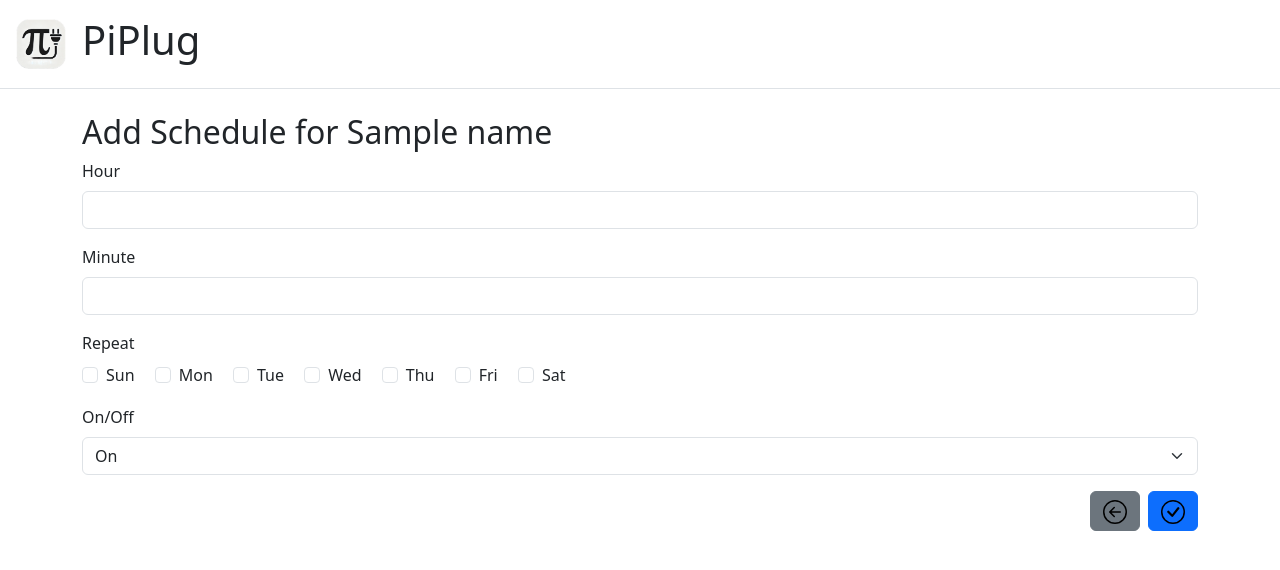
After one commit to ViniciusCorrea/piplug, a Flask app: template templates/add_schedule.html in a window 1280 px wide. The commit adds this page. Shown: the top 570 px of the page. Run offline with Flask 3, Linux system fonts and the light colour scheme; the template is opened without the code that fills it: most values are stand-ins (such as "Sample title", 1, 10 or a date in 2020); some libraries are stand-ins or nearby versions.

Commit message:
Add files via upload

```diff
--- /dev/null
+++ b/templates/add_schedule.html
@@ -0,0 +1,64 @@
+{% extends "layout.html" %}
+
+{% block title %}Add Schedule for {{ name }}{% endblock %}
+
+{% block content %}
+<h2>Add Schedule for {{ name }}</h2>
+
+<form method="POST" action="{{ url_for('add_schedule', plugID=plugID) }}">
+    <div class="mb-3">
+        <label for="shour" class="form-label">Hour</label>
+        <input type="number" class="form-control" id="shour" name="shour" min="0" max="23" required>
+    </div>
+    <div class="mb-3">
+        <label for="sminute" class="form-label">Minute</label>
+        <input type="number" class="form-control" id="sminute" name="sminute" min="0" max="59" required>
+    </div>
+    <div class="mb-3">
+        <label class="form-label">Repeat</label><br>
+        <div class="form-check form-check-inline">
+            <input class="form-check-input" type="checkbox" id="Sun" name="srepeat" value="Sun">
+            <label class="form-check-label" for="Sun">Sun</label>
+        </div>
+        <div class="form-check form-check-inline">
+            <input class="form-check-input" type="checkbox" id="Mon" name="srepeat" value="Mon">
+            <label class="form-check-label" for="Mon">Mon</label>
+        </div>
+        <div class="form-check form-check-inline">
+            <input class="form-check-input" type="checkbox" id="Tue" name="srepeat" value="Tue">
+            <label class="form-check-label" for="Tue">Tue</label>
+        </div>
+        <div class="form-check form-check-inline">
+            <input class="form-check-input" type="checkbox" id="Wed" name="srepeat" value="Wed">
+            <label class="form-check-label" for="Wed">Wed</label>
+        </div>
+        <div class="form-check form-check-inline">
+            <input class="form-check-input" type="checkbox" id="Thu" name="srepeat" value="Thu">
+            <label class="form-check-label" for="Thu">Thu</label>
+        </div>
+        <div class="form-check form-check-inline">
+            <input class="form-check-input" type="checkbox" id="Fri" name="srepeat" value="Fri">
+            <label class="form-check-label" for="Fri">Fri</label>
+        </div>
+        <div class="form-check form-check-inline">
+            <input class="form-check-input" type="checkbox" id="Sat" name="srepeat" value="Sat">
+            <label class="form-check-label" for="Sat">Sat</label>
+        </div>
+    </div>
+    <div class="mb-3">
+        <label for="snewStatus" class="form-label">On/Off</label>
+        <select class="form-select" id="snewStatus" name="snewStatus" required>
+            <option value="On">On</option>
+            <option value="Off">Off</option>
+        </select>
+    </div>
+    <div class="d-flex justify-content-end">
+        <a href="{{ url_for('schedules', plugID=plugID) }}" class="btn btn-secondary me-2">
+            <img src="{{ url_for('static', filename='icons/arrow-left-circle.svg') }}" width="24" height="24" alt="Return">
+        </a>
+        <button type="submit" class="btn btn-primary">
+            <img src="{{ url_for('static', filename='icons/check-circle.svg') }}" width="24" height="24" alt="Save">
+        </button>
+    </div>
+</form>
+{% endblock %}
--- a/templates/device.html
+++ b/templates/device.html
@@ -63,7 +63,6 @@
         <div class="modal-content">
             <div class="modal-header">
                 <h5 class="modal-title" id="editNameModalLabel">Edit Name</h5>
-                <button type="button" class="btn-close" data-bs-dismiss="modal" aria-label="Close"></button>
             </div>
             <form method="POST" action="{{ url_for('update_name', plugID=plugID) }}">
                 <div class="modal-body">
--- a/templates/log.html
+++ b/templates/log.html
@@ -81,7 +81,6 @@
             <div class="modal-content">
                 <div class="modal-header">
                     <h5 class="modal-title" id="clearLogModalLabel">Confirm Deletion</h5>
-                    <button type="button" class="btn-close" data-bs-dismiss="modal" aria-label="Close"></button>
                 </div>
                 <div class="modal-body">
                     Are you sure you want to clear the System Log?
```
Also changed, not shown: templates/schedules.html (added, +65 -0 lines).
